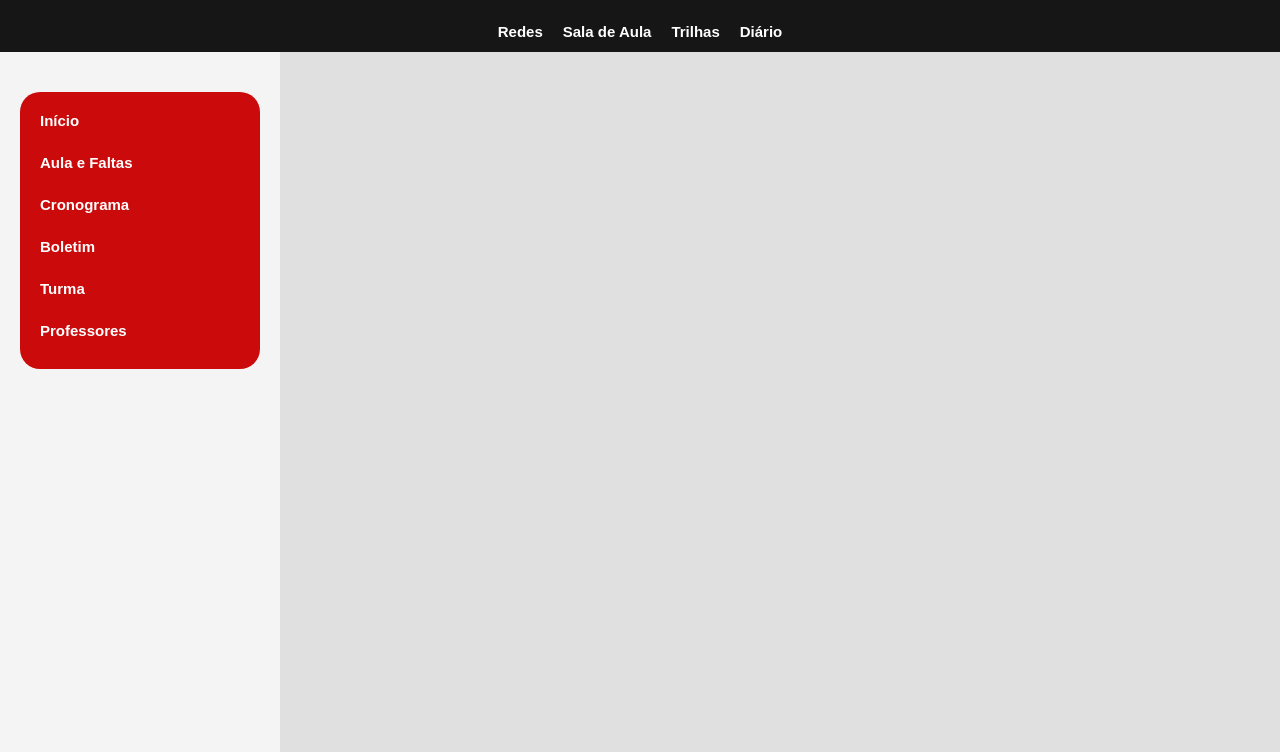
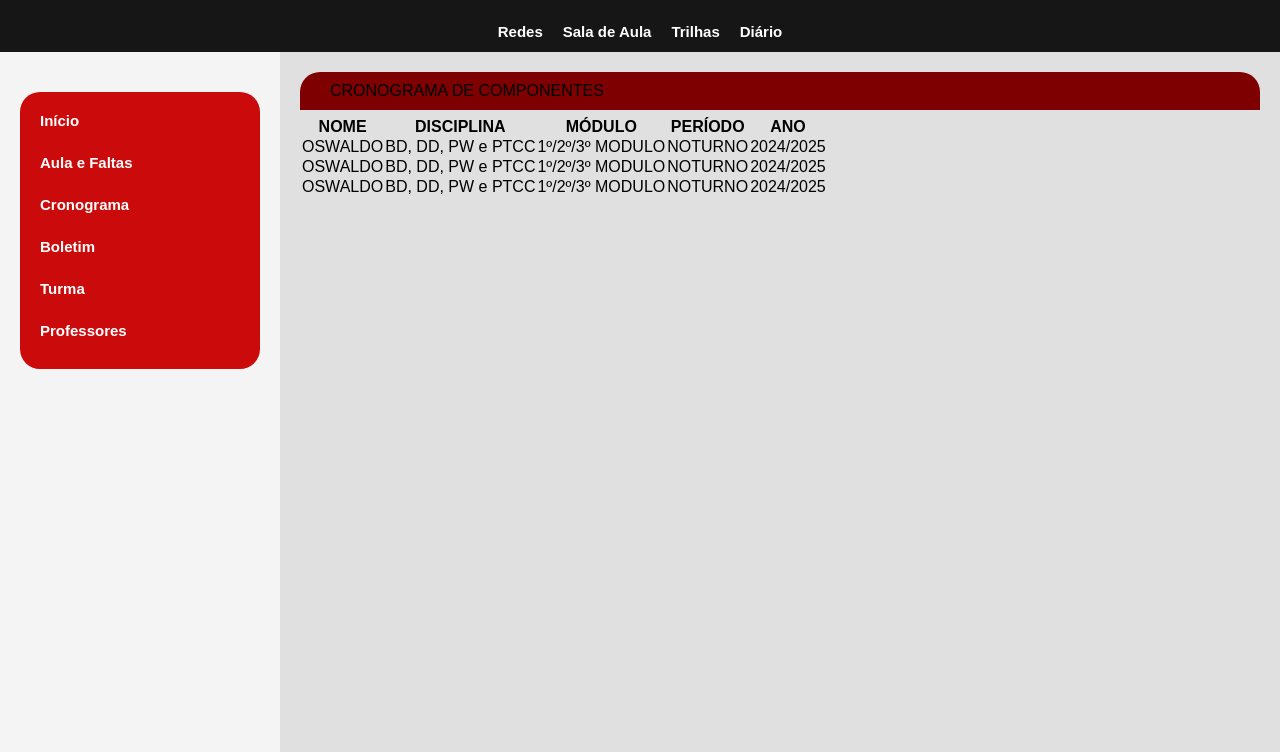
Before and after one commit to ViniciusOliveira0007/Bridge, a website: page telas/Diario/diario-professor.html in a window 1280 px wide. Shown: the part 48-800 px from the top of the page. Drawn offline with Linux system fonts and the light colour scheme.

Commit message:
tabela de professores iniciada

```diff
--- a/telas/Diario/diario-professor.html
+++ b/telas/Diario/diario-professor.html
@@ -84,7 +84,77 @@
 
             <!-- Inicio do código feito no Figma-->
 
+                <div class="bloco-cronograma">
 
+                <div class="frame-476">
+                    <div class="frame-387">
+                        <div class="boletim-2025-2-modulo">CRONOGRAMA DE COMPONENTES</div>
+                    </div>
+                    <div class="frame-569">
+
+
+
+
+
+
+
+
+
+
+            <!--Termino do código do figma-->
+
+            <div class="bloco-tabela">
+                    <table class="tabela">
+
+                        <tr>
+                            <th class="titulo-guia">NOME</th>
+                            <th class="titulo-guia">DISCIPLINA</th>
+                            <th class="titulo-guia">MÓDULO</th>
+                            <th class="titulo-guia">PERÍODO</th>
+                            <th class="titulo-guia">ANO</th>
+
+
+
+
+
+
+                        </tr>
+                        <tr>
+
+                            <td>OSWALDO</td>
+                            <td>BD, DD, PW e PTCC</td>
+                            <td>1º/2º/3º MODULO</td>
+                            <td>NOTURNO</td>
+                            <td>2024/2025</td>
+
+
+                        </tr>
+                        <tr>
+
+                            <td>OSWALDO</td>
+                            <td>BD, DD, PW e PTCC</td>
+                            <td>1º/2º/3º MODULO</td>
+                            <td>NOTURNO</td>
+                            <td>2024/2025</td>
+
+
+                        </tr>
+                        <tr>
+
+                            <td>OSWALDO</td>
+                            <td>BD, DD, PW e PTCC</td>
+                            <td>1º/2º/3º MODULO</td>
+                            <td>NOTURNO</td>
+                            <td>2024/2025</td>
+
+
+                        </tr>
+
+
+
+                    </table>
+            </div>
+        </div>
 
 
             <!-- Final do código feito no Figma-->
```
Also changed, not shown: telas/Diario/diario.html (+1 -0 lines).
